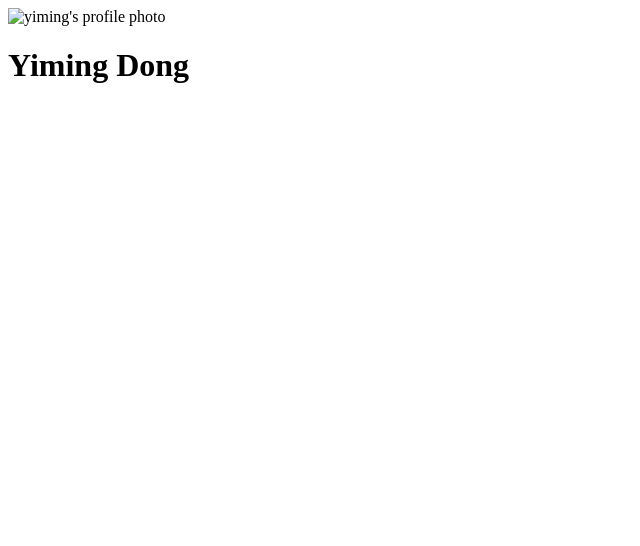
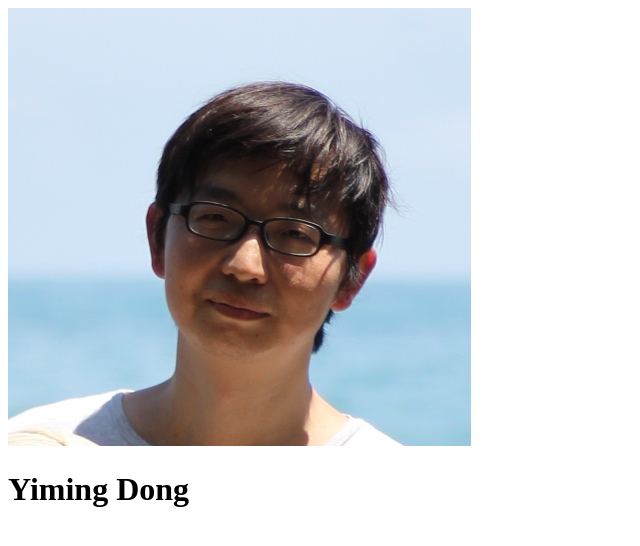
Before and after one commit to dymx101/cv, a plain HTML site: page index.html in a window 1280 px wide. Shown: the whole page, without its empty margins (0-640 px from the left). Drawn offline with Linux system fonts and the light colour scheme.

Commit message:
change image path

```diff
--- a/index.html
+++ b/index.html
@@ -3,11 +3,11 @@
 
 <head>
   <meta charset="utf-8">
-  <title>♥ Yiming's Personal Site ♥</title>
+  <title>Yiming's Personal Site</title>
 </head>
 
 <body>
-  <img src="avatar.jpg" alt="yiming's profile photo">
+  <img src="images/avatar.jpg" alt="yiming's profile photo">
   <h1>Yiming Dong</h1>
 </body>
 
```
